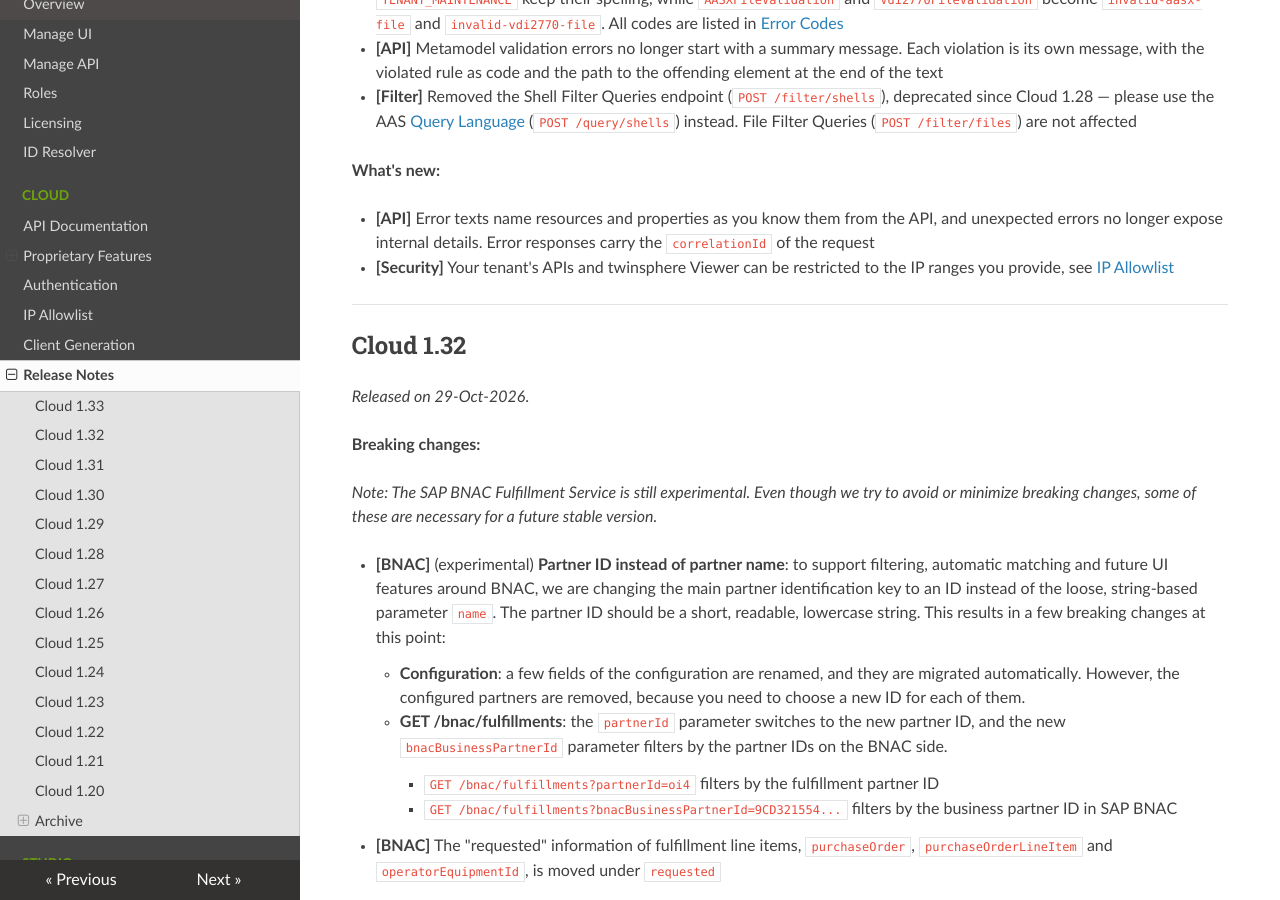
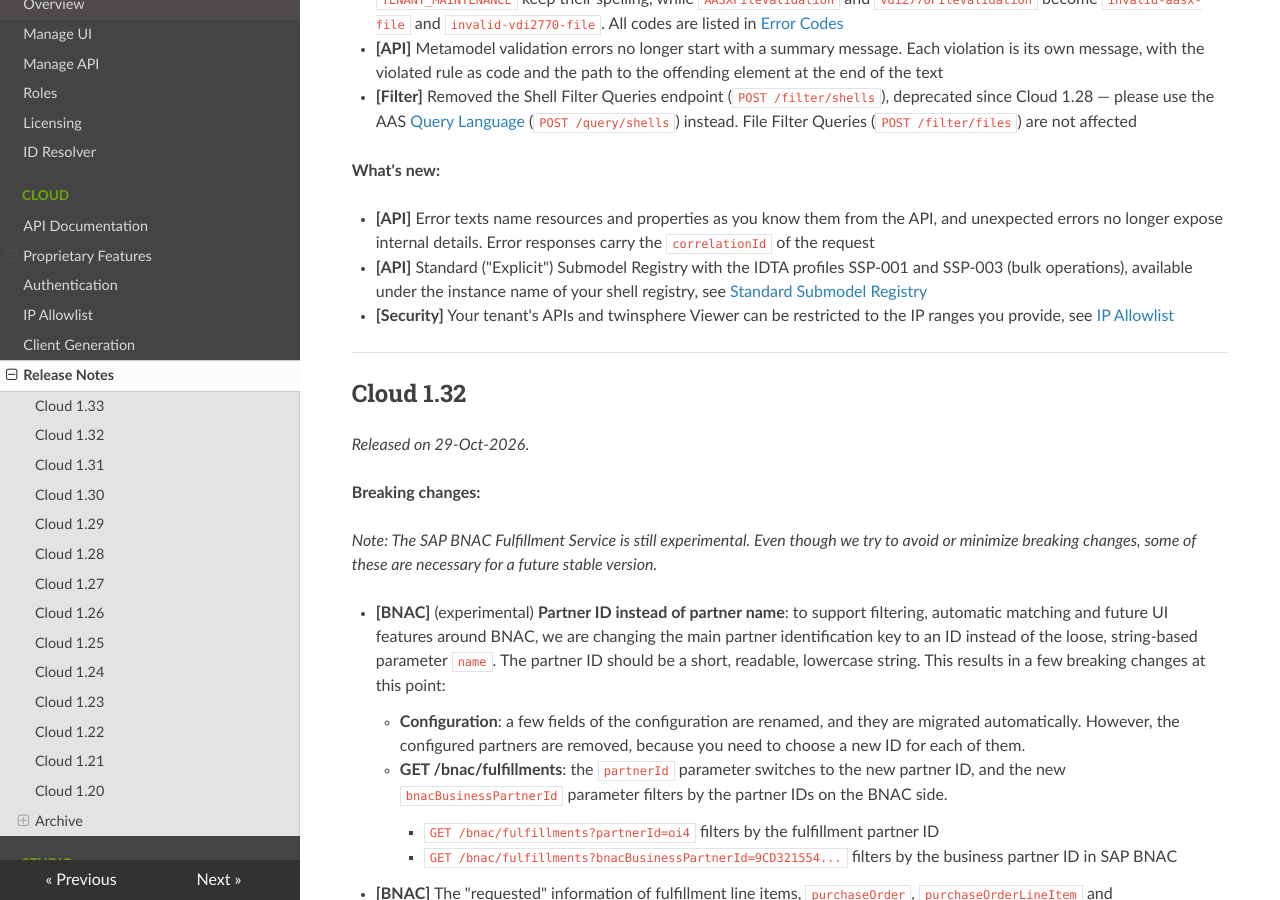
Before and after one commit to twinsphere/twinsphere.github.io, an MkDocs documentation site: the page built from docs/cloud-release-notes.md, in a window 1280 px wide and 900 px high, scrolled down 473 px. Built offline with MkDocs 1.6.1, drawn with Linux system fonts in a browser that asks for light colours; nearby versions of some CDN libraries.

Commit message:
docs(cloud): explicit submodel registry in the 1.33 release notes

```diff
--- a/docs/cloud-release-notes.md
+++ b/docs/cloud-release-notes.md
@@ -28,6 +28,9 @@ The twinsphere Cloud Platform follows the semantic versioning format in the form
 
 - **[API]** Error texts name resources and properties as you know them from the API, and unexpected errors no longer
     expose internal details. Error responses carry the `correlationId` of the request
+- **[API]** Standard ("Explicit") Submodel Registry with the IDTA profiles SSP-001 and SSP-003 (bulk operations),
+    available under the instance name of your shell registry, see
+    [Standard Submodel Registry](cloud-documentation.md#standard-explicit-submodel-registry)
 - **[Security]** Your tenant's APIs and twinsphere Viewer can be restricted to the IP ranges you provide, see
     [IP Allowlist](cloud-ip-allowlist.md)
 
```
